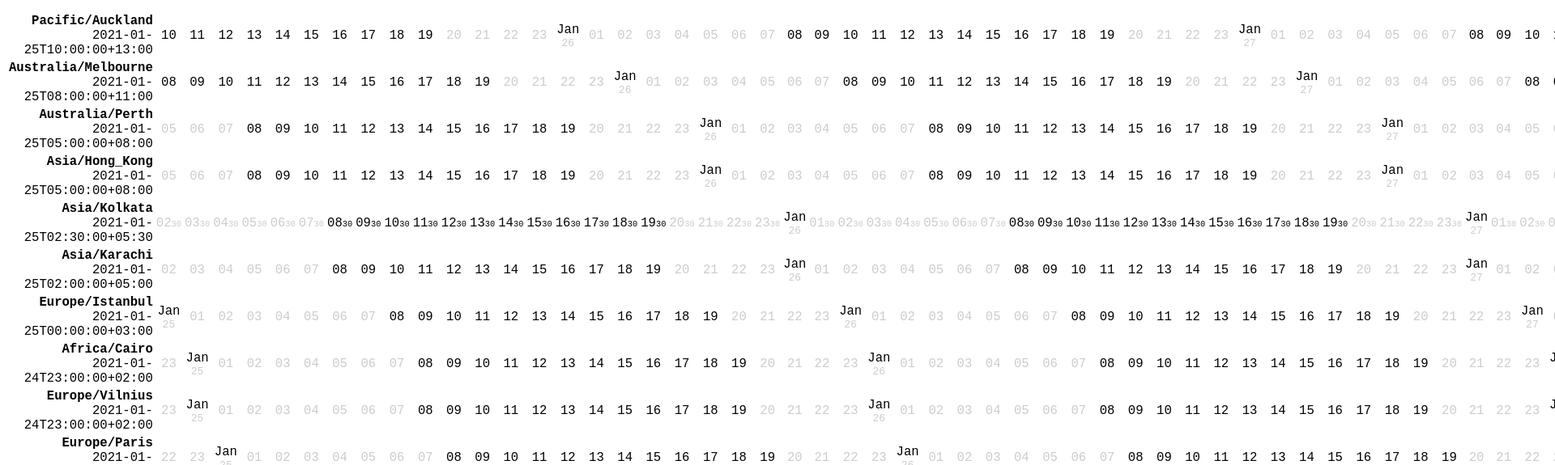
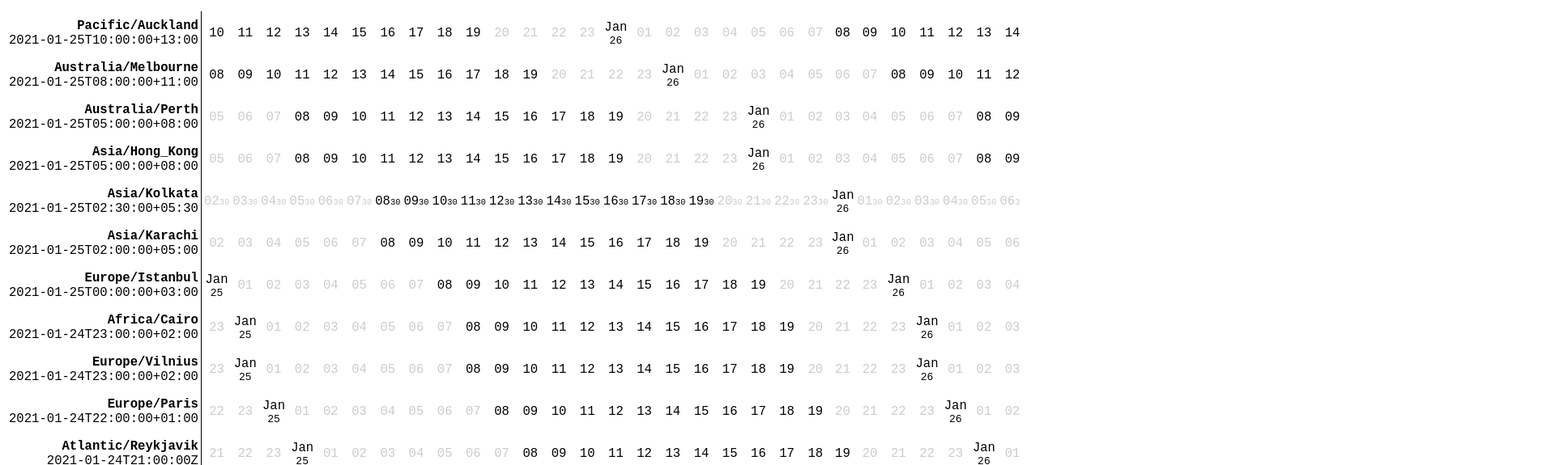
Before and after one commit to hexylena/timezone-heatmap, a website built with webpack: page src/index.html in a window 1280 px wide. Shown: the part 41-616 px from the top of the page at 81% size, 1920 px wide, since content can reach past the window. Built offline with nearby package versions, Linux system fonts and the light colour scheme.

Commit message:
fixed left col

```diff
--- a/src/index.html
+++ b/src/index.html
@@ -5,13 +5,12 @@
 	</head>
 <body>
 <h1>Time Zone Heat Map</h1>
-
-<table id="tzhm">
-</table>
-
-
-
-
+<div id="container">
+	<table id="tzhm-tz">
+	</table>
+	<table id="tzhm">
+	</table>
+</div>
 <p>Heavily inspired by <a href="https://www.worldtimebuddy.com/">WorldTimeBuddy</a>.</p>
 </body>
 </html>
--- a/src/index.js
+++ b/src/index.js
@@ -1,6 +1,7 @@
 import "./style.css";
 
 const tzhm = document.getElementById("tzhm");
+const tzhmtz = document.getElementById("tzhm-tz");
 const moment = require("moment-timezone");
 const helpers = require("./helpers.json");
 
@@ -68,9 +69,13 @@ tzMap.forEach(row => {
 	// for each hour, append an element
 
 	// City
+	var elrow2 = document.createElement("tr");
+	elrow2.id = "r_" + row[0];
+	tzhmtz.appendChild(elrow2);
+
 	var elcell = document.createElement("td");
 	elcell.innerHTML = `<div class="city">${row[0]}</div><div class="offset">${row[1].format()}</div>`;
-	elrow.append(elcell);
+	elrow2.append(elcell);
 	console.log(row[0], row[1].format("DD"));
 
 	var mutTime = moment(row[1]);
--- a/src/style.css
+++ b/src/style.css
@@ -11,7 +11,7 @@ td.sleep {
 	color: #ccc;
 }
 
-td.sleep .mon, td.sleep.day {
+.day, .mon {
 	color: black;
 }
 
@@ -34,3 +34,22 @@ td.sleep .mon, td.sleep.day {
 .tzt {
 	text-align: center;
 }
+
+#container {
+	display: flex;
+	flex-direction: row;
+}
+
+#tzhm {
+	overflow-x: scroll;
+	width: 80%;
+	display: block;
+}
+
+#tzhm-tz {
+	border-right: 1px solid black;
+}
+
+#tzhm-tz td, #tzhm td {
+	height: 50px;
+}
```
Also changed, not shown: 1 other file.
